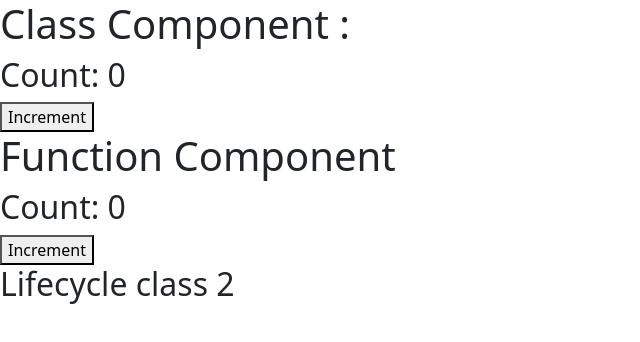
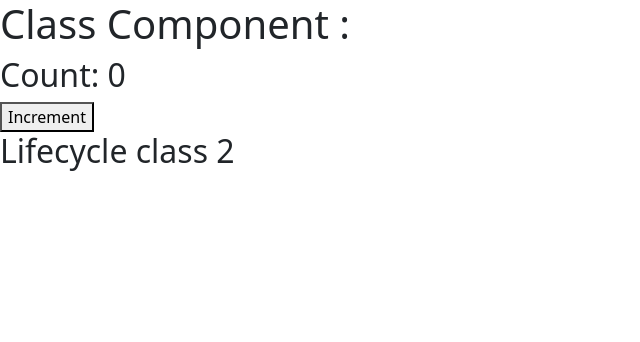
Before and after one commit to yuliantocode93/React-Materi-Dasar-Eduwork, a React (Create React App) app: page / in a window 1280 px wide. Shown: the top 342 px of the page, without its empty margins (0-640 px from the left). Built offline with nearby package versions, Linux system fonts and the light colour scheme.

Commit message:
update code lifecycle

```diff
--- a/src/lifecycle/index.jsx
+++ b/src/lifecycle/index.jsx
@@ -1,13 +1,11 @@
 import React from "react";
 import LifecycleClass from "./materi/class";
-import LifecycleFunctional from "./materi/function";
 import LifecycleClass2 from "./materi/sample";
 
 export default function Lifecycle() {
   return (
     <div>
       <LifecycleClass />
-      <LifecycleFunctional />
       <LifecycleClass2 />
     </div>
   );
--- a/src/lifecycle/materi/function.jsx
+++ /dev/null
@@ -1,36 +0,0 @@
-import React, { useState, useEffect } from "react";
-
-const LifecycleFunctional = () => {
-  const [count, setCount] = useState(0);
-
-  // componentDidMount
-  useEffect(() => {
-    console.log("Component is mounted");
-    // Cleanup function (componentWillUnmount)
-    return () => {
-      console.log("Component will unmount");
-    };
-  }, []); // Empty dependency array means it only runs once after initial render
-
-  // componentDidUpdate
-  useEffect(() => {
-    console.log("Component did update");
-    // Do something after count state updates
-  }, [count]); // Runs every time 'count' state changes
-
-  const incrementCount = () => {
-    setCount((prevCount) => prevCount + 1);
-  };
-
-  console.log("Render is called");
-
-  return (
-    <div>
-      <h1>Function Component </h1>
-      <h2>Count: {count}</h2>
-      <button onClick={incrementCount}>Increment</button>
-    </div>
-  );
-};
-
-export default LifecycleFunctional;
```
